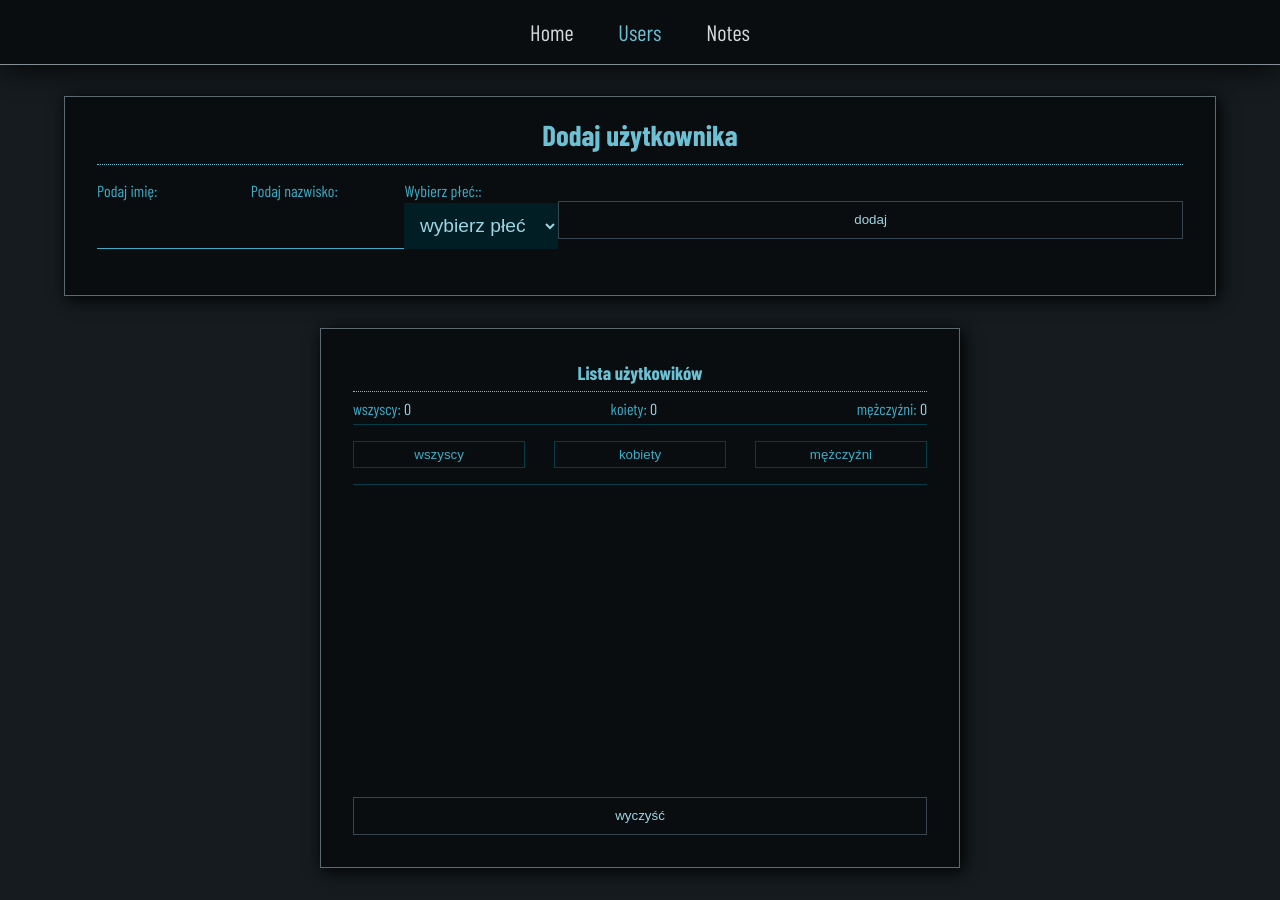
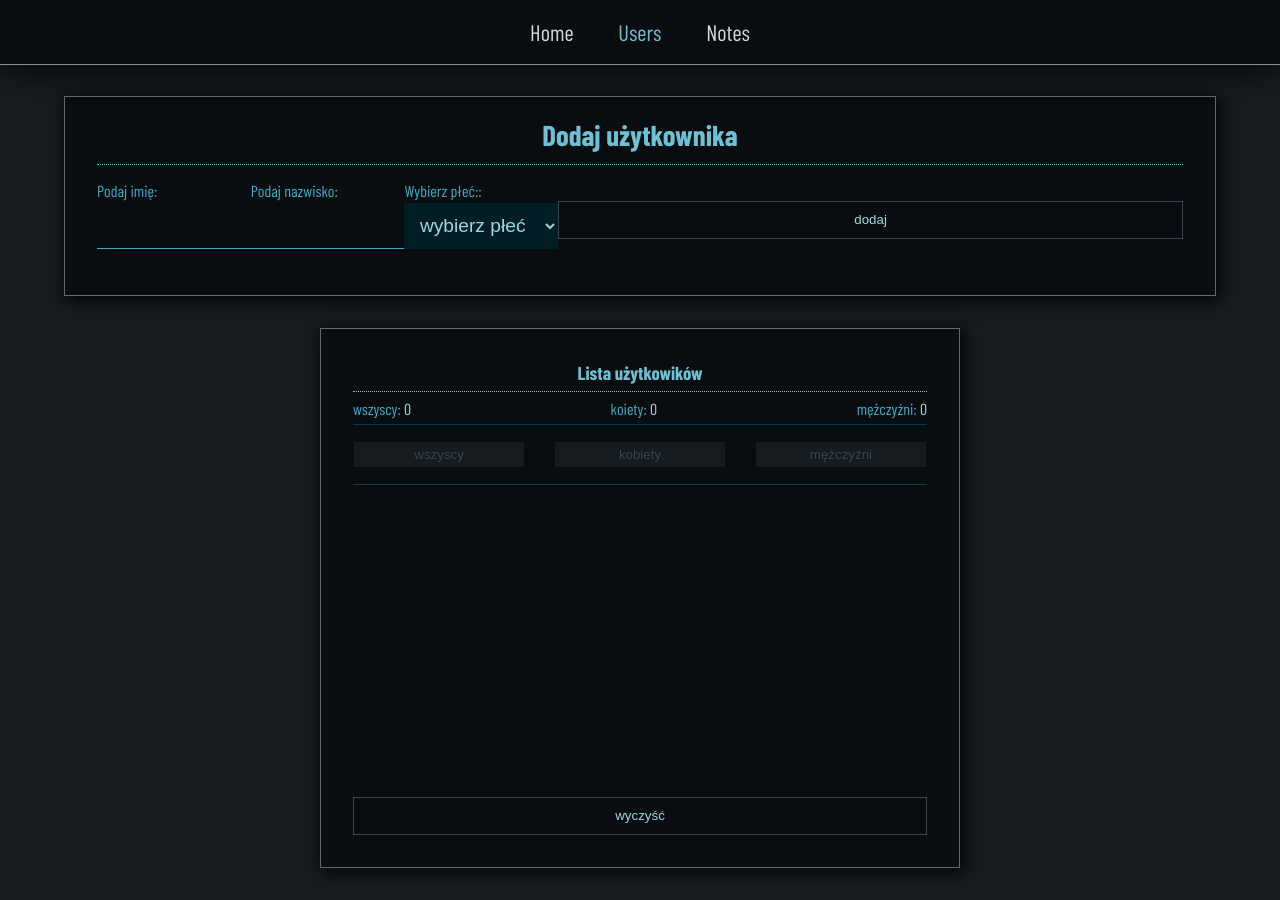
Before and after one commit to Scorpion19702022/SIMPLE_PROJECT_REACT_REDUX, a React (Vite) app: page /UsersInputs in a window 1280 px wide. Built offline with nearby package versions, Linux system fonts and the light colour scheme; a web font is replaced by a local one.

Commit message:
added disabled for buttons

```diff
--- a/src/Components/Users/Styles/UsersList.module.css
+++ b/src/Components/Users/Styles/UsersList.module.css
@@ -83,6 +83,15 @@
 	border: 0.04em solid var(--color-color08);
 }
 
+.btn_select:disabled {
+	width: 30%;
+	padding: 0.4em;
+	color: var(--color-dark06);
+	background-color: var(--color-dark09);
+	border: 0.04em solid var(--color-dark10);
+	cursor: auto;
+}
+
 .box_list_users {
 	width: 100%;
 	height: 70%;
@@ -113,6 +122,15 @@
 		background-color: var(--color-color09);
 	}
 
+	.btn_select:disabled {
+		width: 30%;
+		padding: 0.4em;
+		color: var(--color-dark06);
+		background-color: var(--color-dark09);
+		border: 0.04em solid var(--color-dark10);
+		cursor: auto;
+	}
+
 	.btn_clean_all {
 		cursor: pointer;
 		transition: all 0.3s ease-in-out;
--- a/src/Components/Users/UsersList.tsx
+++ b/src/Components/Users/UsersList.tsx
@@ -27,9 +27,15 @@ const UsersList: React.FC<InitialProps> = ({ usersList, deleteOneUser, deleteAll
 				</span>
 			</div>
 			<div className={styles.box_btn_select}>
-				<button className={styles.btn_select}>wszyscy</button>
-				<button className={styles.btn_select}>kobiety</button>
-				<button className={styles.btn_select}>mężczyźni</button>
+				<button className={styles.btn_select} disabled={usersList.length > 0 ? false : true}>
+					wszyscy
+				</button>
+				<button className={styles.btn_select} disabled={usersList.length > 0 ? false : true}>
+					kobiety
+				</button>
+				<button className={styles.btn_select} disabled={usersList.length > 0 ? false : true}>
+					mężczyźni
+				</button>
 			</div>
 			<div className={styles.box_list_users}>
 				<ul>
```
